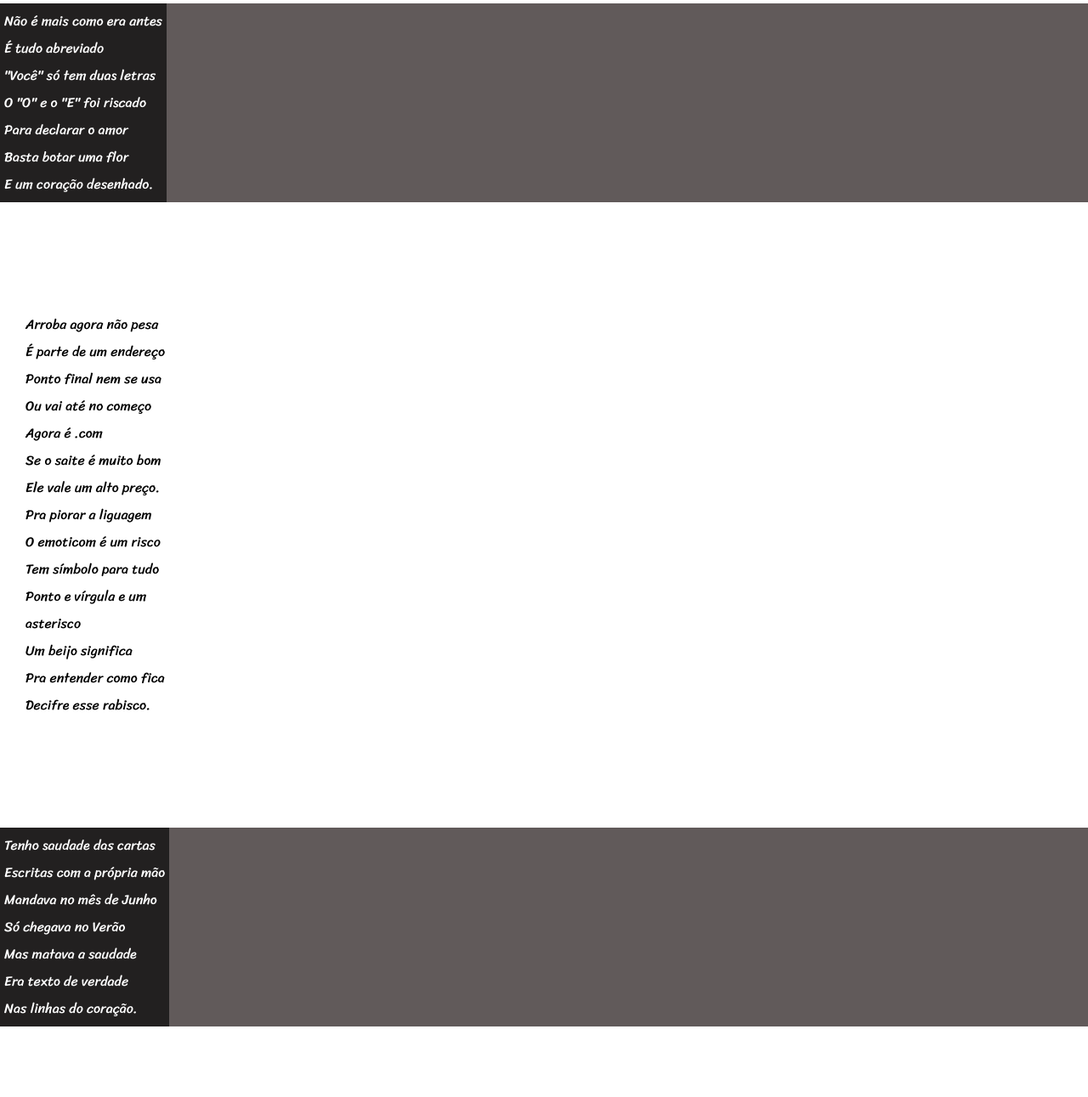
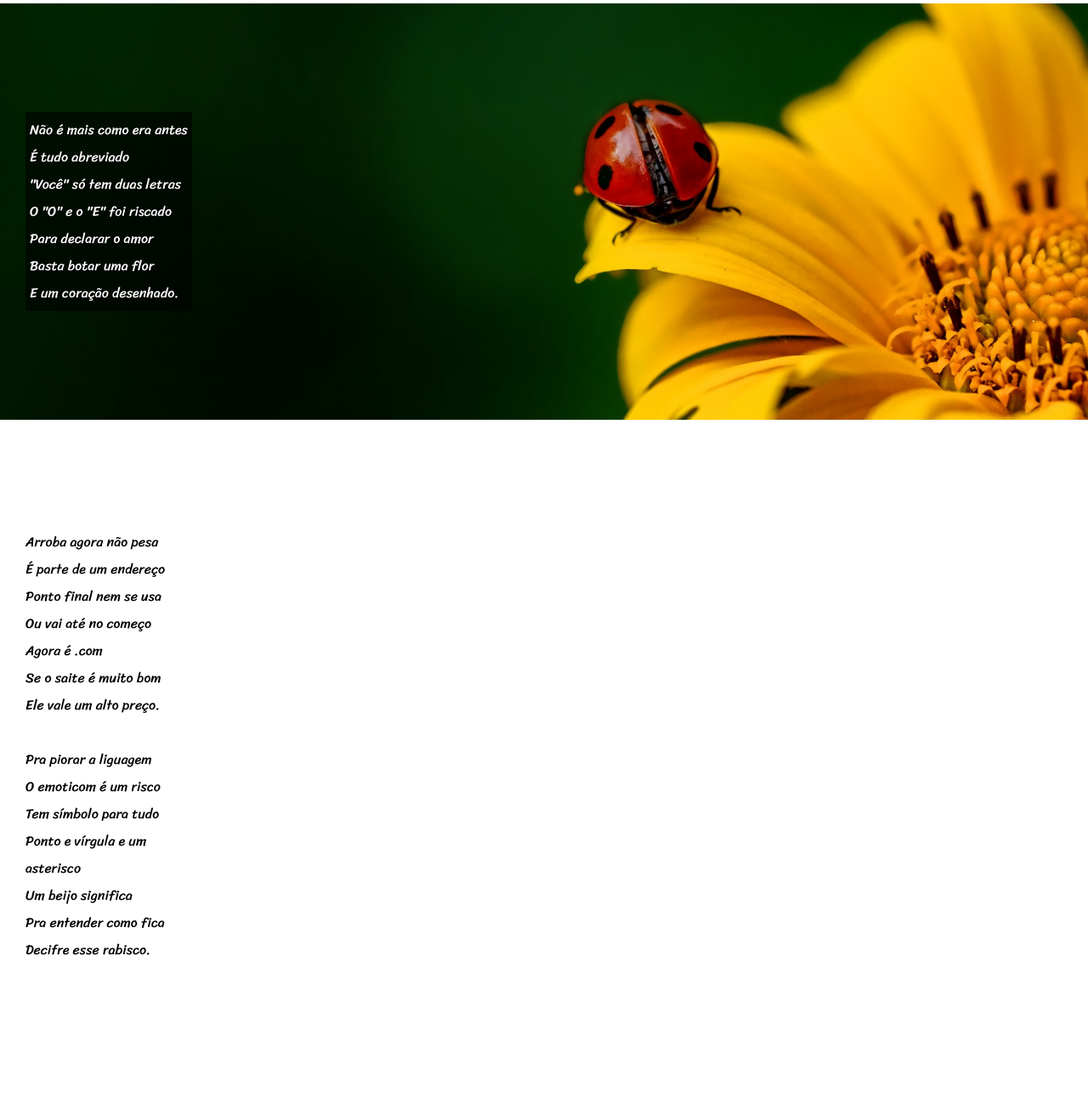
Before and after one commit to NataneCapita/html--css, a plain HTML site: page desafios/desafio 12/index.html in a window 1280 px wide. Shown: the part 634-1925 px from the top of the page at 85% size. Drawn offline with Linux system fonts and the light colour scheme.

Commit message:
aactualizei desafio 012

```diff
--- a/desafios/desafio 12/index.html
+++ b/desafios/desafio 12/index.html
@@ -25,7 +25,7 @@
 
           </section>
 
-          <section class="imagem">
+          <section class="imagem" id="img01">
               <p>
                   Não é mais como era antes <br>
                   É tudo abreviado  <br>
@@ -59,7 +59,7 @@
               </p>
           </section>
 
-          <section class="imagem">
+          <section class="imagem" id="img02">
               <p>
                   Tenho saudade das cartas <br>
                   Escritas com a própria mão <br>
--- a/desafios/desafio 12/style.css
+++ b/desafios/desafio 12/style.css
@@ -22,6 +22,7 @@ html,body{
     min-height: 100vh;
     background-color: rgb(97, 90, 90);
     font-family: var(---fonte1);
+
 }
 header{
     background-color: black;
@@ -47,6 +48,10 @@ header a, footer a {
 header a:hover, footer a:hover{
     text-decoration: underline;
 }
+
+section p{
+    padding-bottom:2em;
+}
 section{
     padding-top: 10%;
     padding-bottom: 10%;
@@ -62,10 +67,26 @@ section.normal{
     color: black;
 }
 section.imagem{
-    background-color: rgba(0, 0, 0, 0.648);
+    background-color: rgba(0, 0, 0, 0.603);
     color: white;
+    text-shadow: inset 6px 6px 0px rgba(0, 0, 0, 0.792);
+    background-size: cover;
+    background-attachment: fixed;
+
+}
+section.imagem > p{
     display: inline-block;
     padding: 5px;
+    background-color: rgba(0, 0, 0, 0.591);
+    text-shadow: 1px 1px 0px rgba(0, 0, 0, 0.742);
+}
+section#img01{
+    background-image: url('imagens/background001.jpg');
+    background-position: right center;
+}
+section#img02{
+    background-image: url(imagens/background002.jpg);
+    background-position: right center;
 }
 footer{
     background-color: black;
```
